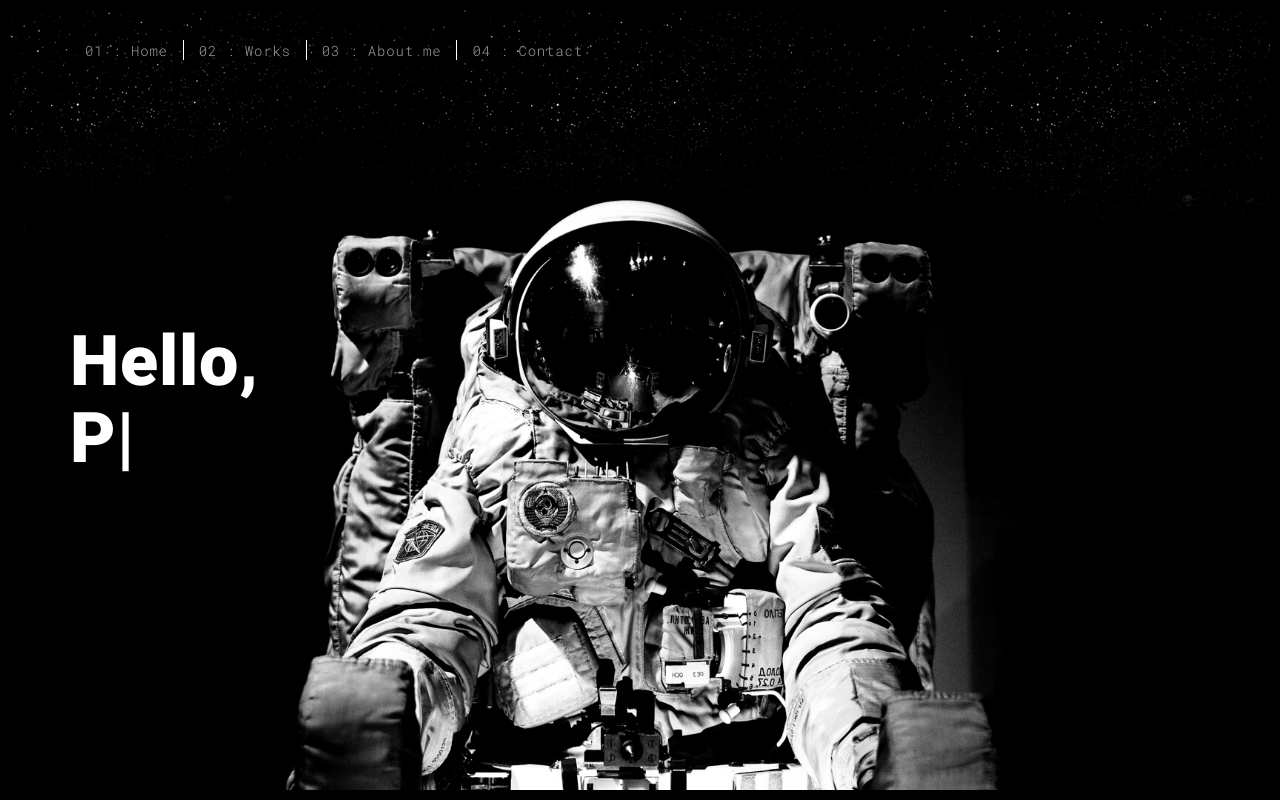
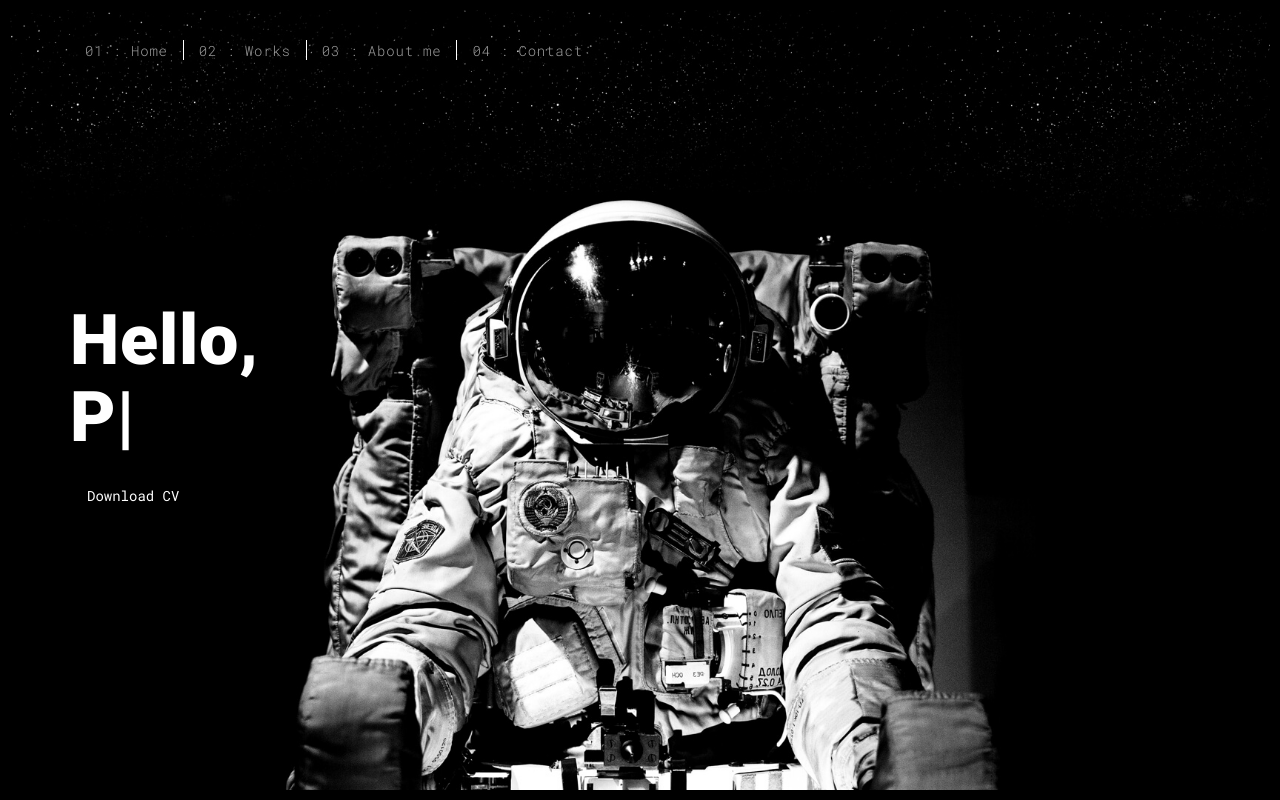
Before and after one commit to typenuke/portfo, a Flask app: page / in a window 1280 px wide. Run offline with Flask 2, Linux system fonts and the light colour scheme; some libraries are stand-ins or nearby versions.

Commit message:
Add button download CV

```diff
--- a/templates/index.html
+++ b/templates/index.html
@@ -66,6 +66,7 @@
                 </span>
                 <span id="typed"></span>
               </h1>
+              <button class="btn btn-default btn-lg"><a href="../share/Khanh_Hung_CV.pdf">Download CV</a></button>
             </div>
           </div>
         </div>
```
Also changed, not shown: static/assets/images/profil.jpg (deleted), 1 other file.
